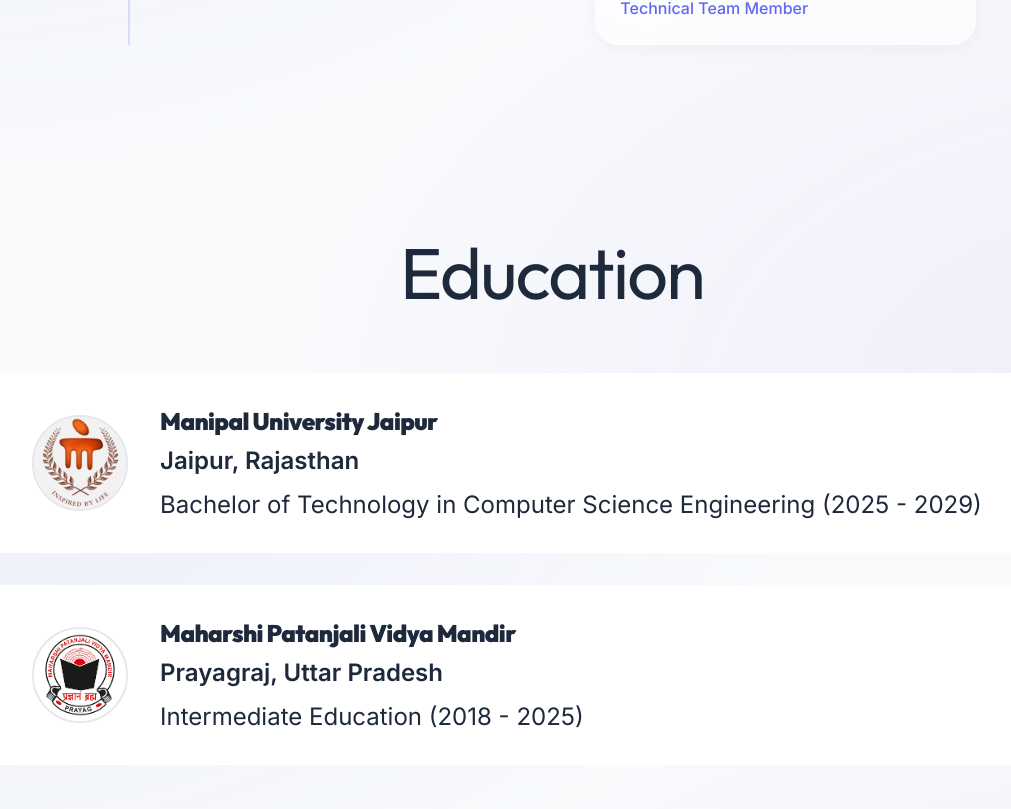
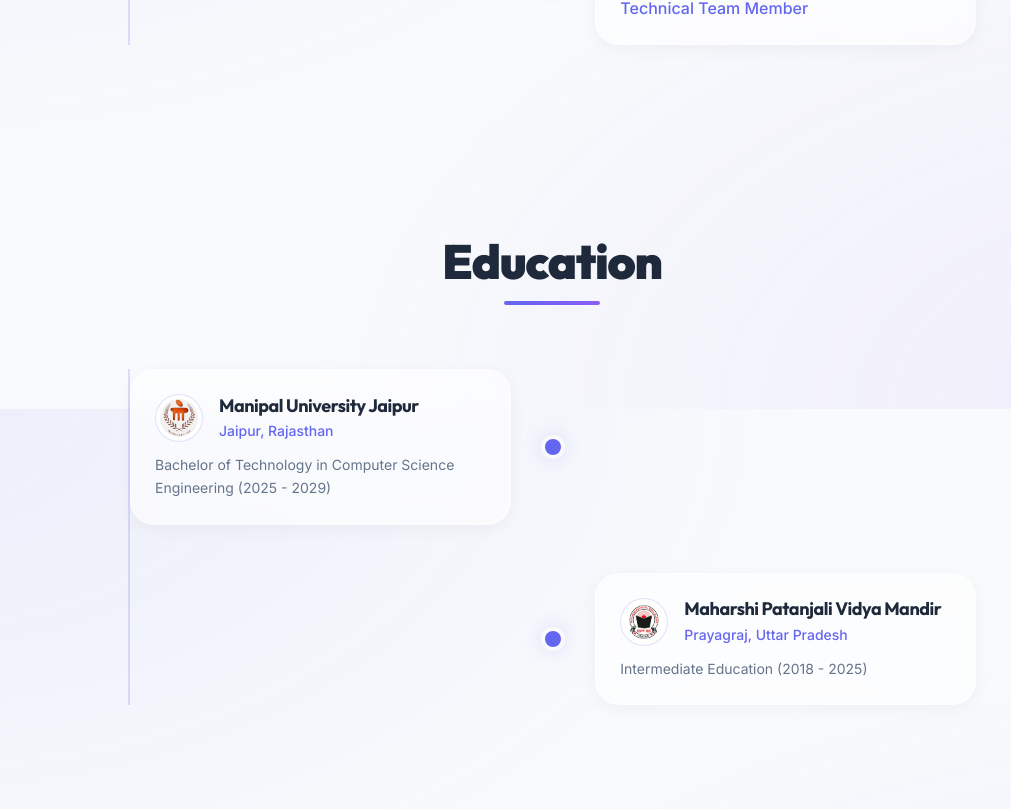
Before and after one commit to Anmol-Srivastava-073/portfolio, a React (Vite) app: page / in a window 1280 px wide. Shown: the part 1991-2800 px from the top of the page, without its empty margins (88-1099 px from the left). Built offline with nearby package versions, Linux system fonts and the light colour scheme.

Commit message:
Update Education.jsx

```diff
--- a/src/components/Education.jsx
+++ b/src/components/Education.jsx
@@ -3,30 +3,38 @@
 
 function Education() {
   return (
-    <section className="py-24 px-6 max-w-6xl mx-auto">
-      <h2 className="font-marker text-5xl md:text-7xl text-ink text-center mb-16">Education</h2>
+    <section className="py-24 px-6 max-w-4xl mx-auto">
+      <div className="text-center mb-16">
+        <h2 className="text-4xl md:text-5xl font-black text-textMain mb-4">Education</h2>
+        <div className="w-24 h-1 bg-gradient-to-r from-primary to-secondary mx-auto rounded-full"></div>
+      </div>
 
-      <div className="space-y-8">
+      <div className="relative border-l-2 border-primary/20 ml-6 md:ml-0 md:pl-0 space-y-12">
         {education.map((item, index) => (
           <motion.div
             key={index}
-            initial={{ opacity: 0, x: -30 }}
+            initial={{ opacity: 0, x: -20 }}
             whileInView={{ opacity: 1, x: 0 }}
             viewport={{ once: true }}
-            className="bg-white p-8 sketch-border shadow-sketch flex flex-col md:flex-row gap-8 items-center relative"
+            transition={{ duration: 0.5, delay: index * 0.2 }}
+            className="relative pl-8 md:pl-0 md:flex md:items-center md:justify-between group"
           >
-            <div className="border-2 border-ink rounded-full overflow-hidden w-24 h-24 shrink-0 bg-white">
-              <img
-                src={item.image}
-                className="w-full h-full object-cover manga-image"
-                alt={item.title}
-              />
-            </div>
+            {/* Timeline Dot */}
+            <div className="absolute left-[-9px] md:left-[50%] md:-translate-x-1/2 top-0 md:top-1/2 md:-translate-y-1/2 w-4 h-4 bg-primary rounded-full ring-4 ring-background shadow-glow group-hover:scale-125 transition-transform duration-300"></div>
 
-            <div>
-              <h3 className="font-manga font-black text-2xl text-ink">{item.title}</h3>
-              <p className="font-handwritten text-2xl text-markerBlue mt-2 font-bold">{item.location}</p>
-              <p className="font-handwritten text-2xl text-ink mt-3">{item.desc}</p>
+            <div className={`md:w-[45%] glass-card p-6 ${index % 2 === 0 ? 'md:mr-auto' : 'md:ml-auto'}`}>
+              <div className="flex flex-col sm:flex-row items-start sm:items-center gap-4 mb-3">
+                <img
+                  src={item.image}
+                  className="w-12 h-12 rounded-full object-contain p-1 border border-primary/20 bg-white"
+                  alt={item.title}
+                />
+                <div>
+                  <h3 className="font-bold text-lg text-textMain leading-tight">{item.title}</h3>
+                  <p className="text-primary font-medium text-sm mt-1">{item.location}</p>
+                </div>
+              </div>
+              <p className="text-textMuted text-sm leading-relaxed">{item.desc}</p>
             </div>
           </motion.div>
         ))}
```
